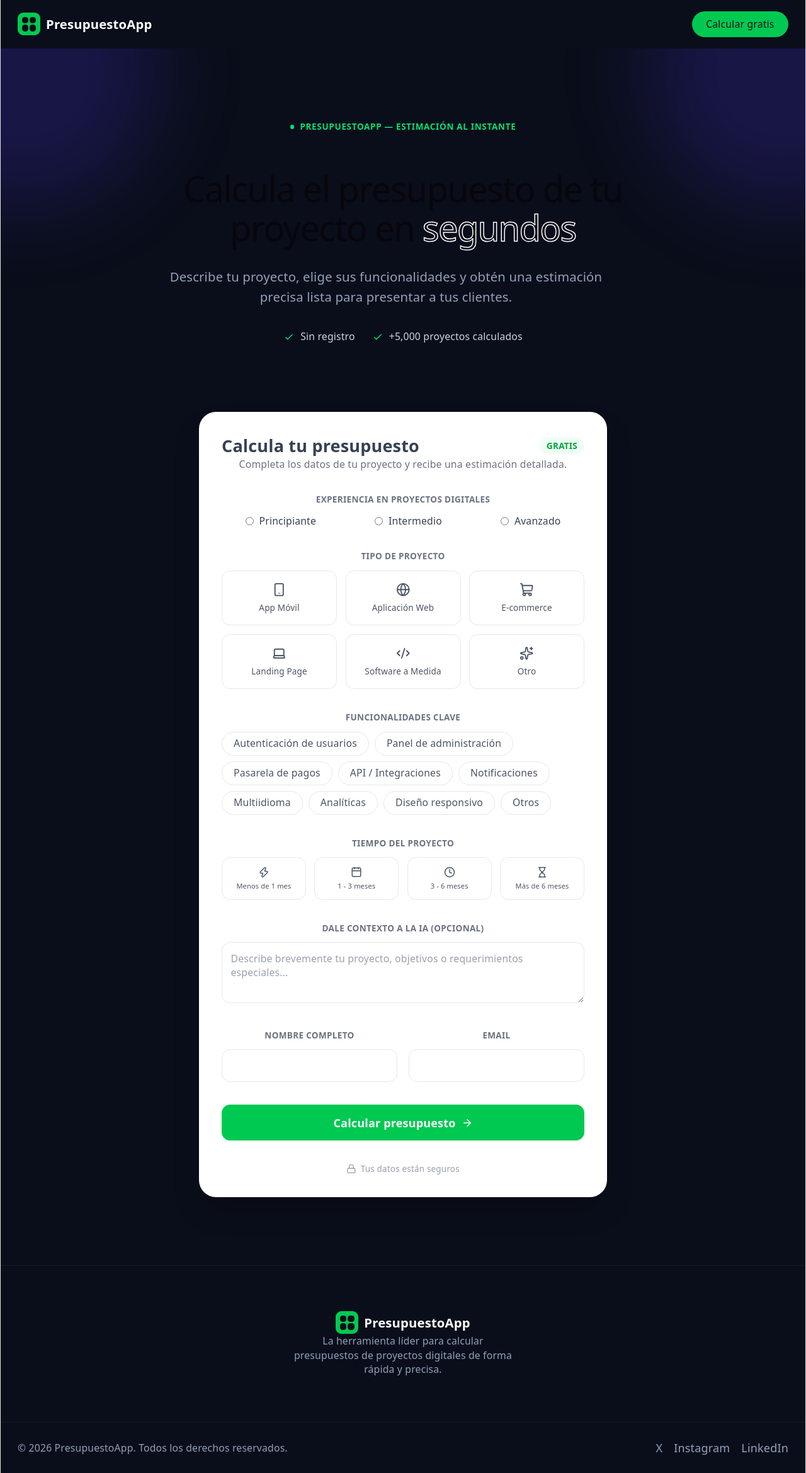
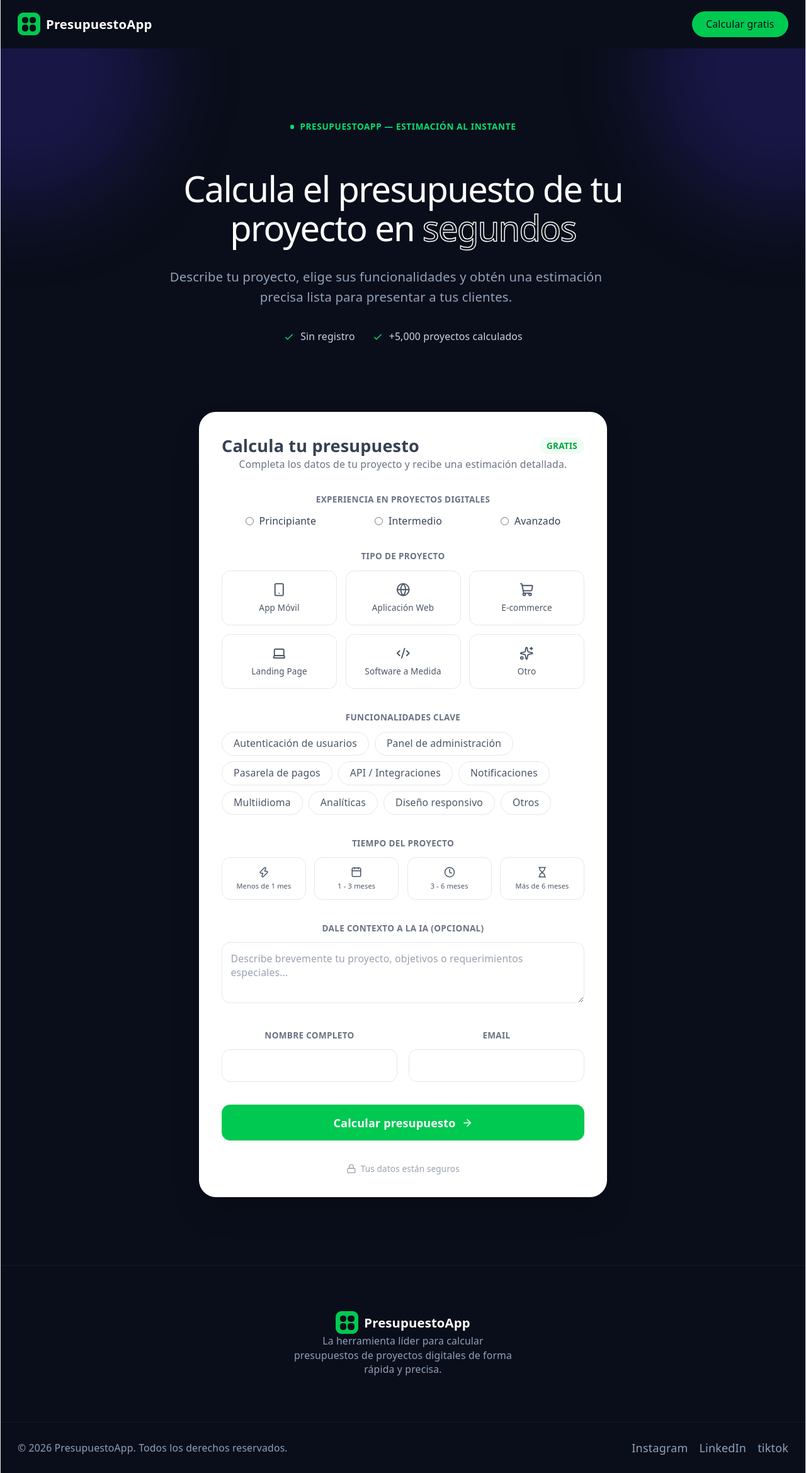
Before and after one commit to antondev23/presupuesto_free, a React (Vite) app: page / in a window 1280 px wide. Shown: the whole page at 63% size. Built offline with nearby package versions, Linux system fonts and the light colour scheme.

Commit message:
redes sociales

```diff
--- a/src/components/footer.jsx
+++ b/src/components/footer.jsx
@@ -33,14 +33,14 @@ function Footer() {
             © {new Date().getFullYear()} PresupuestoApp. Todos los derechos reservados.
           </p>
           <div className="flex items-center gap-4">
-            <a href="#" className="text-slate-400 hover:text-white transition-colors">
-              X
-            </a>
-            <a href="#" className="text-slate-400 hover:text-white transition-colors">
+            <a href="https://www.instagram.com/anton.ort03/" className="text-slate-400 hover:text-white transition-colors">
               Instagram
             </a>
-            <a href="#" className="text-slate-400 hover:text-white transition-colors">
+            <a href="https://www.linkedin.com/in/antonio-ortega-43b3952b4" className="text-slate-400 hover:text-white transition-colors">
               LinkedIn
+            </a>
+            <a href="https://www.tiktok.com/@antonort23" className="text-slate-400 hover:text-white transition-colors">
+              tiktok
             </a>
           </div>
         </div>
--- a/src/index.css
+++ b/src/index.css
@@ -71,7 +71,6 @@ h1,
 h2 {
   font-family: var(--heading);
   font-weight: 500;
-  color: var(--text-h);
 }
 
 h1 {
```
